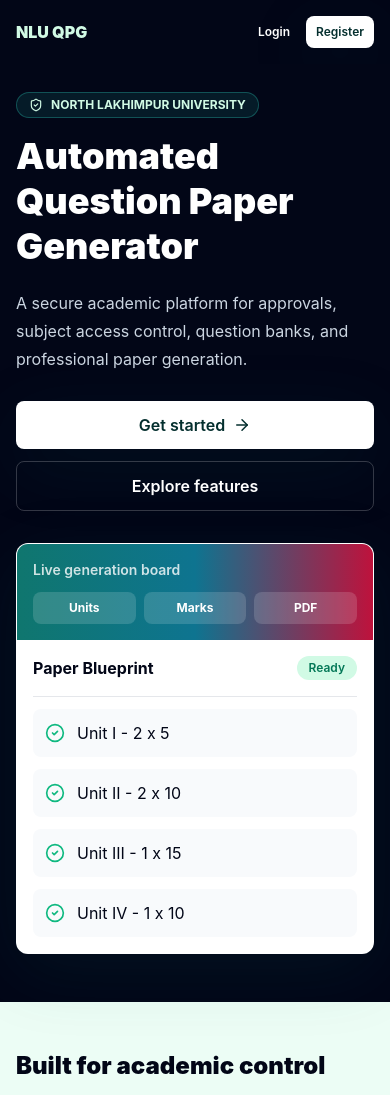
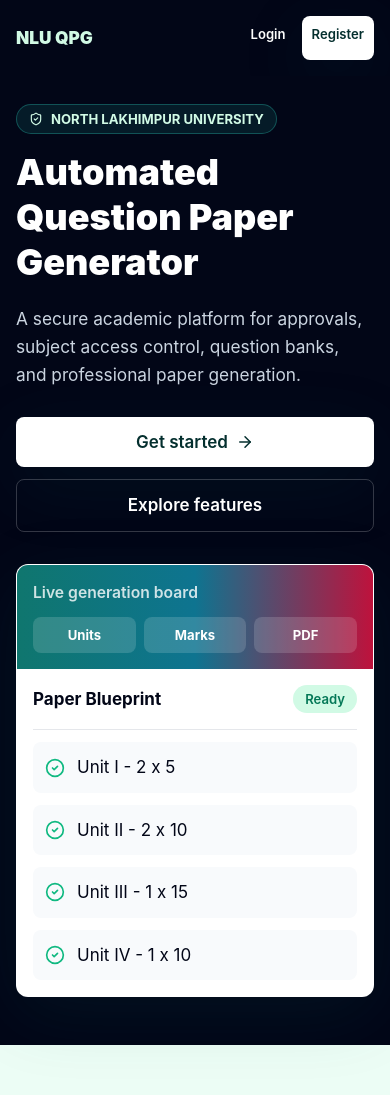
Before and after one commit to hemantagogoi/pern, a React (Vite) app in the folder client/: page / in a window 390 px wide. Shown: the top 1095 px of the page. Built offline with nearby package versions, Linux system fonts and the light colour scheme; no server answers.

Commit message:
Fix mobile table sizing for better readability

```diff
--- a/client/src/styles.css
+++ b/client/src/styles.css
@@ -39,6 +39,12 @@ button {
   max-width: 100%;
 }
 
+input,
+select,
+textarea {
+  font-size: 16px;
+}
+
 .glass {
   background: rgba(255, 255, 255, 0.78);
   backdrop-filter: blur(18px);
@@ -70,8 +76,55 @@ button {
 }
 
 @media (max-width: 640px) {
+  body {
+    font-size: 17px;
+    line-height: 1.55;
+  }
+
+  .text-xs {
+    font-size: 0.82rem !important;
+    line-height: 1.25rem !important;
+  }
+
+  .text-sm {
+    font-size: 0.98rem !important;
+    line-height: 1.55rem !important;
+  }
+
+  .text-base {
+    font-size: 1.08rem !important;
+    line-height: 1.75rem !important;
+  }
+
+  .text-2xl {
+    font-size: 1.7rem !important;
+    line-height: 2.05rem !important;
+  }
+
+  button,
+  [role="button"],
+  a.rounded-lg,
+  input,
+  select,
+  textarea {
+    min-height: 44px;
+  }
+
+  input,
+  select,
+  textarea {
+    padding-top: 0.75rem;
+    padding-bottom: 0.75rem;
+  }
+
+  table {
+    font-size: 0.95rem;
+    width: 100%;
+    min-width: 0;
+  }
+
   .table-shell table {
-    min-width: 620px;
+    min-width: auto;
   }
 }
 
```
